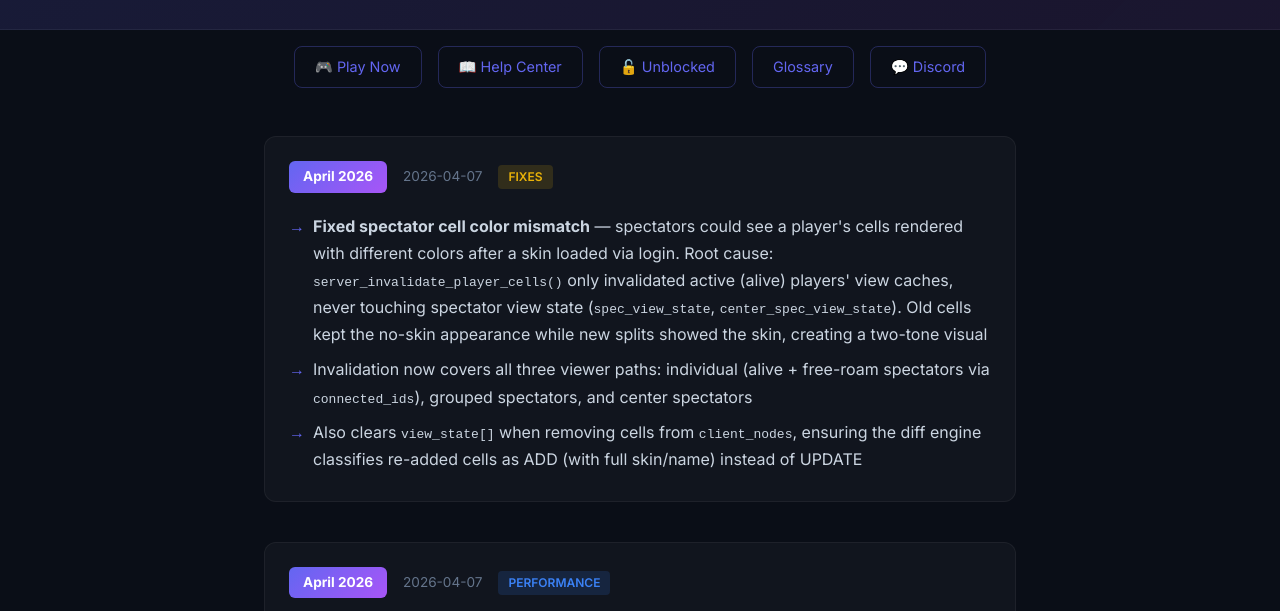
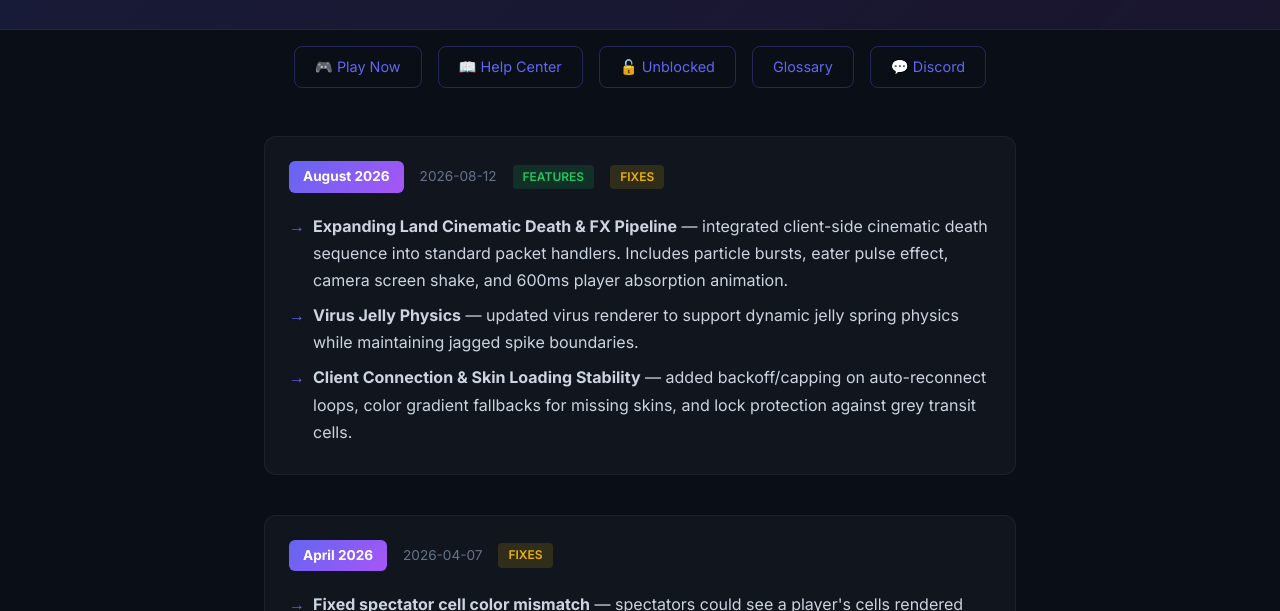
Before and after one commit to kyriakidisdimitrios/legendworld-help, a plain HTML site: page changelog.html in a window 1280 px wide. Shown: the part 157-768 px from the top of the page. Drawn offline with Linux system fonts and the light colour scheme.

Commit message:
Changelog: Expanding Land cinematic death effects, virus jelly physics, and stability fixes

```diff
--- a/changelog.html
+++ b/changelog.html
@@ -95,6 +95,20 @@
     <a href="https://discord.com/invite/JUfpR9k">💬 Discord</a>
   </div>
   <main>
+    <article class="entry">
+      <div class="entry-header">
+        <span class="version">August 2026</span>
+        <span class="date">2026-08-12</span>
+        <span class="tag tag-feature">Features</span>
+        <span class="tag tag-fix">Fixes</span>
+      </div>
+      <ul>
+        <li><strong>Expanding Land Cinematic Death & FX Pipeline</strong> — integrated client-side cinematic death sequence into standard packet handlers. Includes particle bursts, eater pulse effect, camera screen shake, and 600ms player absorption animation.</li>
+        <li><strong>Virus Jelly Physics</strong> — updated virus renderer to support dynamic jelly spring physics while maintaining jagged spike boundaries.</li>
+        <li><strong>Client Connection & Skin Loading Stability</strong> — added backoff/capping on auto-reconnect loops, color gradient fallbacks for missing skins, and lock protection against grey transit cells.</li>
+      </ul>
+    </article>
+
     <article class="entry">
       <div class="entry-header">
         <span class="version">April 2026</span>
```
